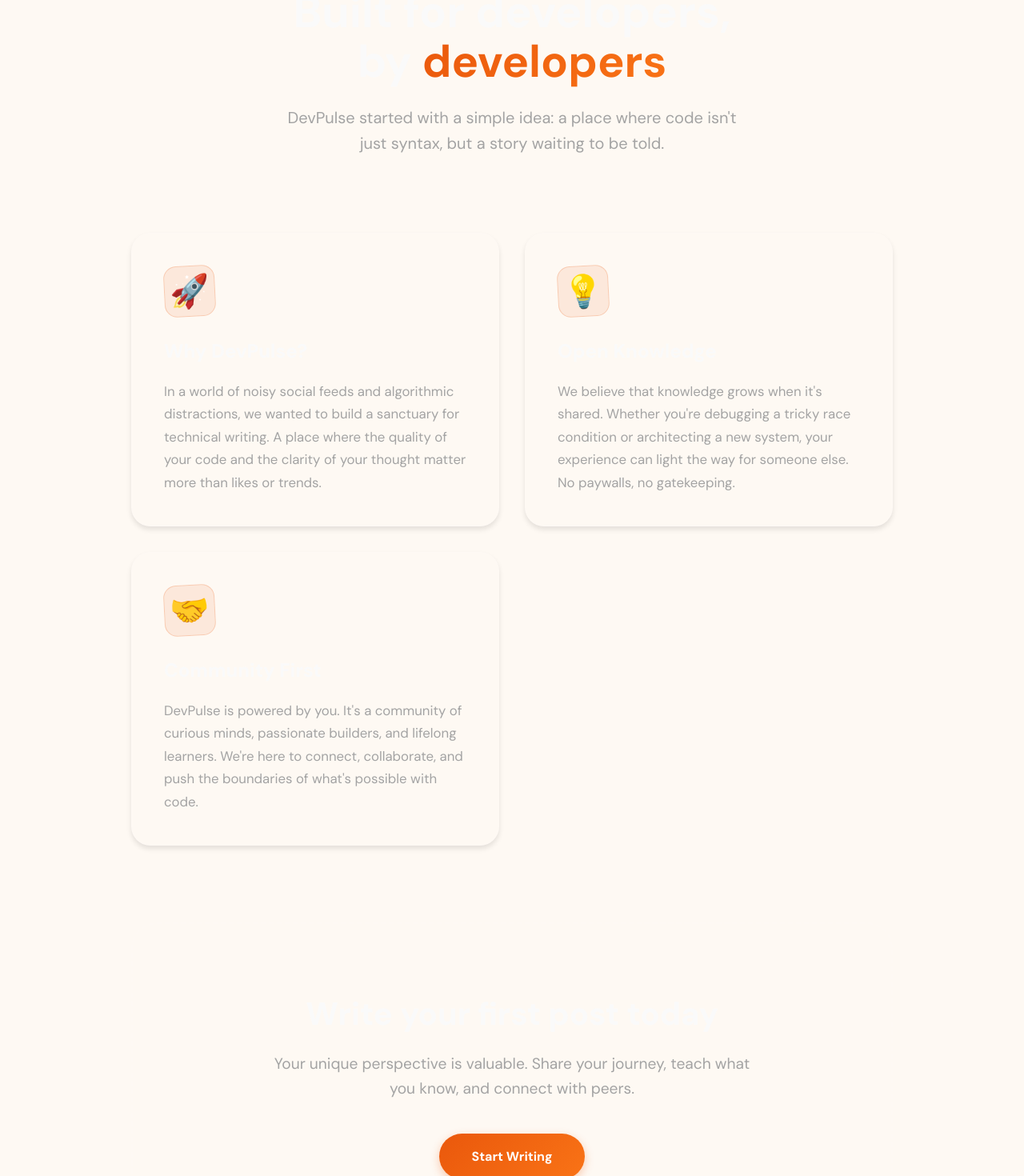
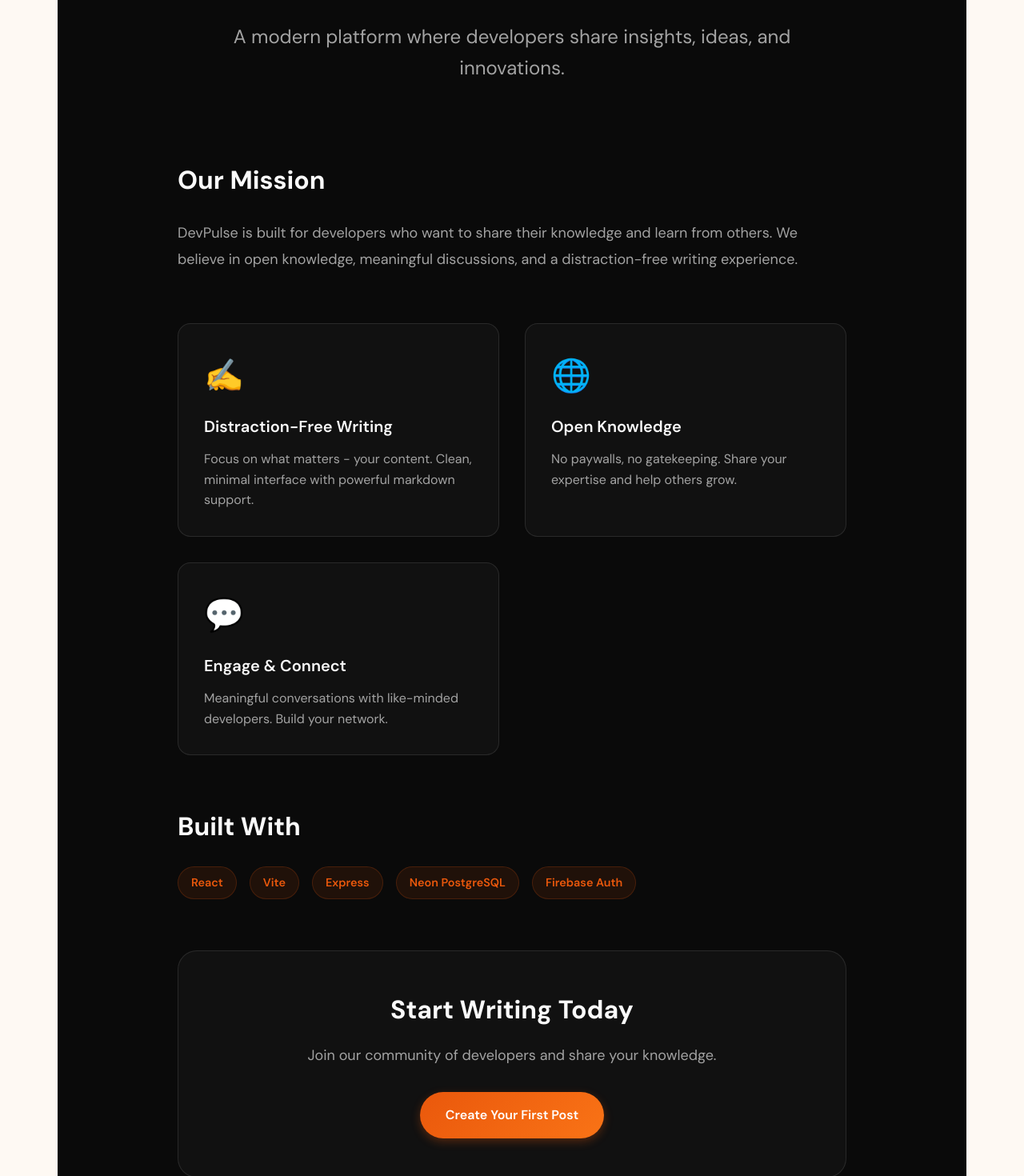
Before and after one commit to dushyantsingh0/Vibe-Coding, a React (Vite) app: page /about in a window 1280 px wide. Shown: the part 300-1770 px from the top of the page at 80% size. Built offline with nearby package versions, Linux system fonts and the light colour scheme; no server answers.

Commit message:
Share feature

```diff
--- a/src/pages/About.css
+++ b/src/pages/About.css
@@ -1,198 +1,178 @@
-.about {
-    max-width: 1000px;
-    margin: 0 auto;
-    padding: 4rem 1.5rem 6rem;
+.about-page {
+    min-height: 100vh;
+    background: #0a0a0a;
+    color: #fafafa;
 }
 
-/* About Hero */
+.about-container {
+    max-width: 900px;
+    margin: 0 auto;
+    padding: 4rem 2rem;
+}
+
+/* Hero Section */
 .about-hero {
     text-align: center;
-    padding: 2rem 1rem 4rem;
-    margin-bottom: 2rem;
-    opacity: 0;
-    animation: slideUp 0.8s cubic-bezier(0.2, 0.8, 0.2, 1) forwards;
+    margin-bottom: 4rem;
+    padding: 2rem 0;
 }
 
-.about-badge {
-    display: inline-block;
-    font-style: italic;
-    color: #ea580c;
-    background: rgba(234, 88, 12, 0.1);
-    padding: 0.5rem 1.5rem;
-    border-radius: 50px;
+.about-title {
+    font-size: 3.5rem;
+    font-weight: 800;
     margin-bottom: 1.5rem;
-    font-size: 1.1rem;
-    transform: rotate(-2deg);
-    border: 1px solid rgba(234, 88, 12, 0.2);
-}
-
-.about-hero h1 {
-    font-size: 3.5rem;
-    line-height: 1.1;
-    margin-bottom: 1.5rem;
-    color: #fafafa;
-    font-weight: 800;
-}
-
-.highlight-text {
     background: linear-gradient(135deg, #ea580c, #f97316);
     -webkit-background-clip: text;
     background-clip: text;
     -webkit-text-fill-color: transparent;
 }
 
-.about-subtitle {
-    font-size: 1.25rem;
+.about-lead {
+    font-size: 1.5rem;
     color: #a3a3a3;
-    max-width: 600px;
+    line-height: 1.6;
+    max-width: 700px;
     margin: 0 auto;
-    line-height: 1.6;
 }
 
-/* About Grid */
-.about-grid {
-    display: grid;
-    grid-template-columns: repeat(auto-fit, minmax(300px, 1fr));
-    gap: 2rem;
-    margin-bottom: 6rem;
+/* Section Styling */
+.about-section {
+    margin-bottom: 4rem;
 }
 
-.about-card {
-    background: rgba(255, 255, 255, 0.03);
-    padding: 2.5rem;
-    border-radius: 24px;
-    border: 1px solid rgba(255, 255, 255, 0.1);
-    box-shadow: 0 4px 6px rgba(0, 0, 0, 0.1);
-    transition: all 0.3s ease;
-    opacity: 0;
-    animation: slideUp 0.8s cubic-bezier(0.2, 0.8, 0.2, 1) 0.2s forwards;
-    position: relative;
-    overflow: hidden;
-    display: flex;
-    flex-direction: column;
-    align-items: flex-start;
+.about-section h2 {
+    font-size: 2rem;
+    font-weight: 700;
+    margin-bottom: 1.5rem;
+    color: #fafafa;
 }
 
-.about-card:nth-child(2) {
-    animation-delay: 0.4s;
+.about-section p {
+    font-size: 1.125rem;
+    line-height: 1.8;
+    color: #a3a3a3;
 }
 
-.about-card:nth-child(3) {
-    animation-delay: 0.6s;
+/* Features Grid */
+.about-features {
+    display: grid;
+    grid-template-columns: repeat(auto-fit, minmax(280px, 1fr));
+    gap: 2rem;
+    margin-bottom: 4rem;
 }
 
-.about-card:hover {
-    transform: translateY(-8px);
-    box-shadow: 0 12px 24px rgba(0, 0, 0, 0.2);
-    border-color: rgba(234, 88, 12, 0.3);
-    background: rgba(255, 255, 255, 0.05);
+.feature-card {
+    background: rgba(255, 255, 255, 0.03);
+    border: 1px solid rgba(255, 255, 255, 0.1);
+    border-radius: 16px;
+    padding: 2rem;
+    transition: all 0.3s ease;
 }
 
-.card-icon {
+.feature-card:hover {
+    background: rgba(255, 255, 255, 0.05);
+    border-color: rgba(234, 88, 12, 0.3);
+    transform: translateY(-4px);
+    box-shadow: 0 8px 24px rgba(0, 0, 0, 0.3);
+}
+
+.feature-icon {
     font-size: 2.5rem;
-    margin-bottom: 1.5rem;
+    margin-bottom: 1rem;
+}
+
+.feature-card h3 {
+    font-size: 1.25rem;
+    font-weight: 600;
+    margin-bottom: 0.75rem;
+    color: #fafafa;
+}
+
+.feature-card p {
+    font-size: 1rem;
+    line-height: 1.6;
+    color: #a3a3a3;
+}
+
+/* Tech Stack */
+.tech-stack {
+    display: flex;
+    flex-wrap: wrap;
+    gap: 1rem;
+}
+
+.tech-badge {
+    display: inline-block;
     background: rgba(234, 88, 12, 0.1);
-    width: 64px;
-    height: 64px;
-    display: flex;
-    align-items: center;
-    justify-content: center;
-    border-radius: 16px;
-    transform: rotate(-3deg);
-    transition: transform 0.3s ease;
+    color: #ea580c;
+    padding: 0.5rem 1rem;
+    border-radius: 100px;
+    font-size: 0.9rem;
+    font-weight: 600;
     border: 1px solid rgba(234, 88, 12, 0.2);
 }
 
-.about-card:hover .card-icon {
-    transform: rotate(3deg) scale(1.1);
-    background: rgba(234, 88, 12, 0.2);
+/* CTA Section */
+.about-cta {
+    text-align: center;
+    background: rgba(255, 255, 255, 0.03);
+    border: 1px solid rgba(255, 255, 255, 0.1);
+    border-radius: 24px;
+    padding: 3rem 2rem;
+    margin-top: 4rem;
 }
 
-.about-card h2 {
-    font-size: 1.5rem;
-    margin-bottom: 1rem;
-    color: #fafafa;
+.about-cta h2 {
+    font-size: 2rem;
     font-weight: 700;
-}
-
-.about-card p {
-    color: #a3a3a3;
-    line-height: 1.7;
-    font-size: 1.05rem;
-}
-
-/* Join Section */
-.join-section {
-    background: rgba(255, 255, 255, 0.03);
-    border: 2px dashed rgba(255, 255, 255, 0.1);
-    border-radius: 32px;
-    padding: 5rem 2rem;
-    text-align: center;
-    position: relative;
-    overflow: hidden;
-    opacity: 0;
-    animation: slideUp 0.8s cubic-bezier(0.2, 0.8, 0.2, 1) 0.8s forwards;
-}
-
-.join-content {
-    position: relative;
-    z-index: 1;
-    max-width: 600px;
-    margin: 0 auto;
-}
-
-.join-section h2 {
-    font-size: 2.5rem;
     margin-bottom: 1rem;
     color: #fafafa;
 }
 
-.join-section p {
+.about-cta p {
+    font-size: 1.125rem;
     color: #a3a3a3;
-    font-size: 1.2rem;
-    margin-bottom: 2.5rem;
+    margin-bottom: 2rem;
 }
 
-.join-btn {
+.cta-button {
     display: inline-block;
     background: linear-gradient(135deg, #ea580c, #f97316);
     color: white;
-    font-weight: 700;
-    padding: 1rem 2.5rem;
-    border-radius: 50px;
+    padding: 1rem 2rem;
+    border-radius: 100px;
+    font-weight: 600;
+    font-size: 1rem;
     text-decoration: none;
     transition: all 0.3s ease;
     box-shadow: 0 4px 12px rgba(234, 88, 12, 0.3);
 }
 
-.join-btn:hover {
-    transform: translateY(-3px);
-    box-shadow: 0 8px 20px rgba(234, 88, 12, 0.4);
-    opacity: 0.9;
+.cta-button:hover {
+    transform: translateY(-2px);
+    box-shadow: 0 6px 20px rgba(234, 88, 12, 0.4);
+    opacity: 0.95;
 }
 
-@keyframes slideUp {
-    from {
-        opacity: 0;
-        transform: translateY(30px);
+/* Responsive Design */
+@media (max-width: 768px) {
+    .about-container {
+        padding: 3rem 1.5rem;
     }
 
-    to {
-        opacity: 1;
-        transform: translateY(0);
-    }
-}
-
-@media (max-width: 768px) {
-    .about-hero h1 {
+    .about-title {
         font-size: 2.5rem;
     }
 
-    .join-section {
-        padding: 3rem 1.5rem;
+    .about-lead {
+        font-size: 1.25rem;
     }
 
-    .join-section h2 {
-        font-size: 2rem;
+    .about-features {
+        grid-template-columns: 1fr;
+    }
+
+    .about-cta {
+        padding: 2rem 1.5rem;
     }
 }
--- a/src/pages/About.jsx
+++ b/src/pages/About.jsx
@@ -3,53 +3,65 @@
 
 export default function About() {
     return (
-        <div className="about">
-            <div className="about-hero">
-                <span className="about-badge">Our Story</span>
-                <h1>Built for developers,<br />by <span className="highlight-text">developers</span></h1>
-                <p className="about-subtitle">
-                    DevPulse started with a simple idea: a place where code isn't just syntax, but a story waiting to be told.
-                </p>
-            </div>
-
-            <div className="about-grid">
-                <section className="about-card">
-                    <div className="card-icon">🚀</div>
-                    <h2>Why DevPulse?</h2>
-                    <p>
-                        In a world of noisy social feeds and algorithmic distractions, we wanted to build a sanctuary for technical writing.
-                        A place where the quality of your code and the clarity of your thought matter more than likes or trends.
+        <div className="about-page">
+            <div className="about-container">
+                {/* Hero Section */}
+                <section className="about-hero">
+                    <h1 className="about-title">About DevPulse</h1>
+                    <p className="about-lead">
+                        A modern platform where developers share insights, ideas, and innovations.
                     </p>
                 </section>
 
-                <section className="about-card">
-                    <div className="card-icon">💡</div>
-                    <h2>Open Knowledge</h2>
+                {/* Mission Section */}
+                <section className="about-section">
+                    <h2>Our Mission</h2>
                     <p>
-                        We believe that knowledge grows when it's shared. Whether you're debugging a tricky race condition or
-                        architecting a new system, your experience can light the way for someone else. No paywalls, no gatekeeping.
+                        DevPulse is built for developers who want to share their knowledge and learn from others.
+                        We believe in open knowledge, meaningful discussions, and a distraction-free writing experience.
                     </p>
                 </section>
 
-                <section className="about-card">
-                    <div className="card-icon">🤝</div>
-                    <h2>Community First</h2>
-                    <p>
-                        DevPulse is powered by you. It's a community of curious minds, passionate builders, and lifelong learners.
-                        We're here to connect, collaborate, and push the boundaries of what's possible with code.
-                    </p>
+                {/* Features Grid */}
+                <section className="about-features">
+                    <div className="feature-card">
+                        <div className="feature-icon">✍️</div>
+                        <h3>Distraction-Free Writing</h3>
+                        <p>Focus on what matters - your content. Clean, minimal interface with powerful markdown support.</p>
+                    </div>
+
+                    <div className="feature-card">
+                        <div className="feature-icon">🌐</div>
+                        <h3>Open Knowledge</h3>
+                        <p>No paywalls, no gatekeeping. Share your expertise and help others grow.</p>
+                    </div>
+
+                    <div className="feature-card">
+                        <div className="feature-icon">💬</div>
+                        <h3>Engage & Connect</h3>
+                        <p>Meaningful conversations with like-minded developers. Build your network.</p>
+                    </div>
+                </section>
+
+                {/* Tech Stack */}
+                <section className="about-section">
+                    <h2>Built With</h2>
+                    <div className="tech-stack">
+                        <span className="tech-badge">React</span>
+                        <span className="tech-badge">Vite</span>
+                        <span className="tech-badge">Express</span>
+                        <span className="tech-badge">Neon PostgreSQL</span>
+                        <span className="tech-badge">Firebase Auth</span>
+                    </div>
+                </section>
+
+                {/* CTA Section */}
+                <section className="about-cta">
+                    <h2>Start Writing Today</h2>
+                    <p>Join our community of developers and share your knowledge.</p>
+                    <Link to="/create" className="cta-button">Create Your First Post</Link>
                 </section>
             </div>
-
-            <section className="join-section">
-                <div className="join-content">
-                    <h2>Write your first post today</h2>
-                    <p>
-                        Your unique perspective is valuable. Share your journey, teach what you know, and connect with peers.
-                    </p>
-                    <Link to="/create" className="join-btn">Start Writing</Link>
-                </div>
-            </section>
         </div>
     );
 }
```
